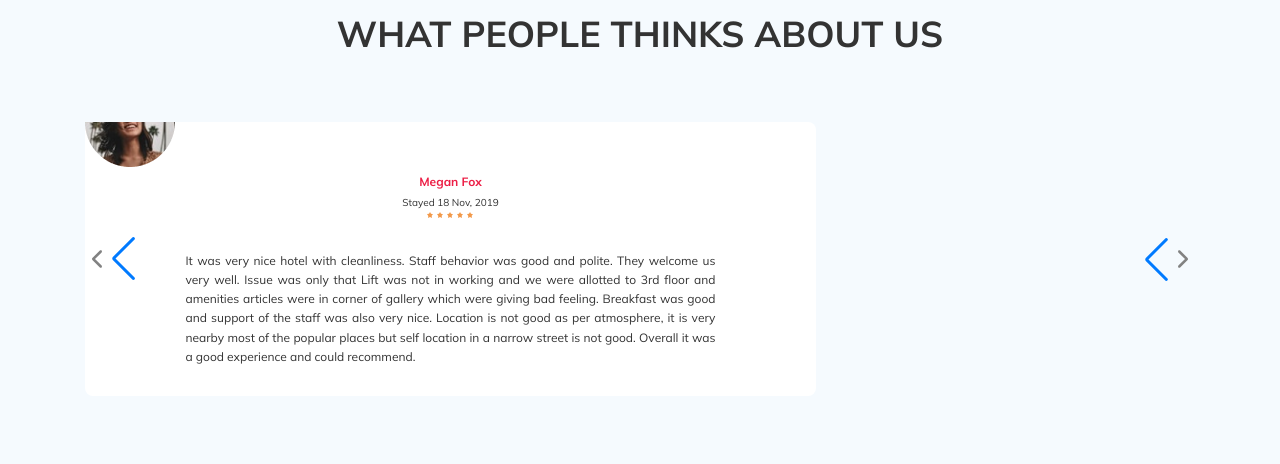
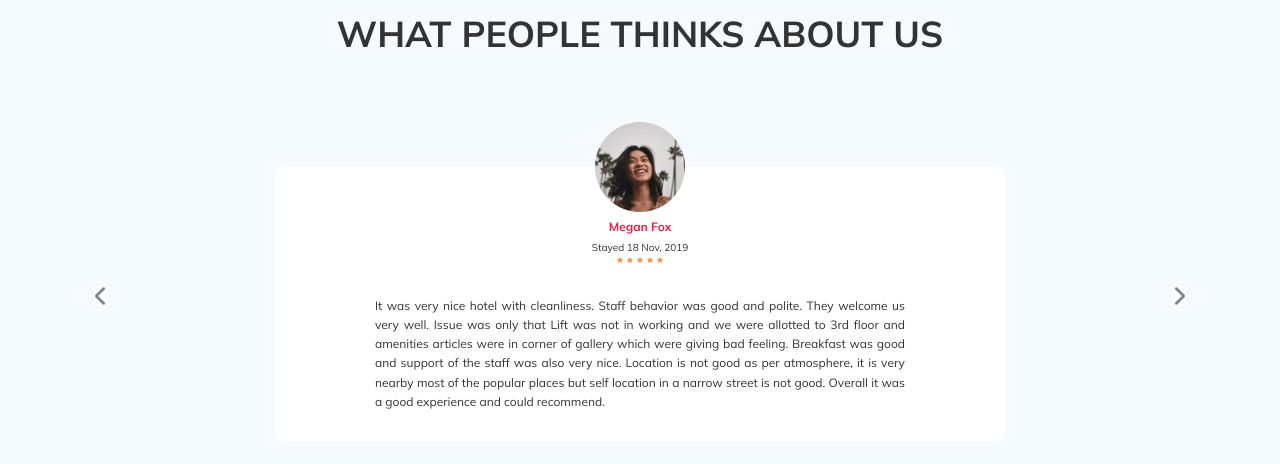
Before and after one commit to slash-web3/Best_tour_plan, a plain HTML site: page index.html in a window 1280 px wide. Shown: the part 3160-3624 px from the top of the page. Drawn offline with nearby package versions, Linux system fonts and the light colour scheme; files whose address does not match are found by name.

Commit message:
Add files via upload

```diff
--- a/css/style.css
+++ b/css/style.css
@@ -1597,6 +1597,7 @@ h6 {
           align-items: flex-end;
   height: auto;
   padding-top: 2.8125rem;
+  position: relative;
 }
 
 .thinks-page__wrapper {
@@ -1692,13 +1693,17 @@ h6 {
 }
 
 .swiper-button-prev {
+  position: absolute;
+  top: 50%;
   left: 0;
 }
 
 .swiper-button-next {
+  position: absolute;
   -webkit-transform: rotate(180deg);
       -ms-transform: rotate(180deg);
           transform: rotate(180deg);
+  top: 50%;
   right: 0;
 }
 
--- a/index.html
+++ b/index.html
@@ -6,8 +6,7 @@
 	<meta charset="UTF-8">
 	<meta name="format-detection" content="telephone=no">
 	<!-- <style>body{opacity: 0;}</style> -->
-	<link rel="stylesheet" href="css/style.min.css?_v=20231025235944">
-	<link rel="stylesheet" href="https://cdn.jsdelivr.net/npm/swiper@10/swiper-bundle.min.css?_v=20231025235944" />
+	<link rel="stylesheet" href="css/style.min.css?_v=20231026002351">
 	<!-- <meta name="robots" content="noindex, nofollow"> -->
 	<meta name="viewport" content="width=device-width, initial-scale=1.0">
 </head>
@@ -849,8 +848,8 @@
 		</div>
 	</div>
 </div> -->
-	<script src="js/app.min.js?_v=20231025235944"></script>
-	<script src="https://cdn.jsdelivr.net/npm/swiper@10/swiper-bundle.min.js?_v=20231025235944"></script>
+	<script src="js/app.min.js?_v=20231026002351"></script>
+	<script src="https://cdn.jsdelivr.net/npm/swiper@10/swiper-bundle.min.js?_v=20231026002351"></script>
 </body>
 
 </html>
```
Also changed, not shown: css/style.min.css.
